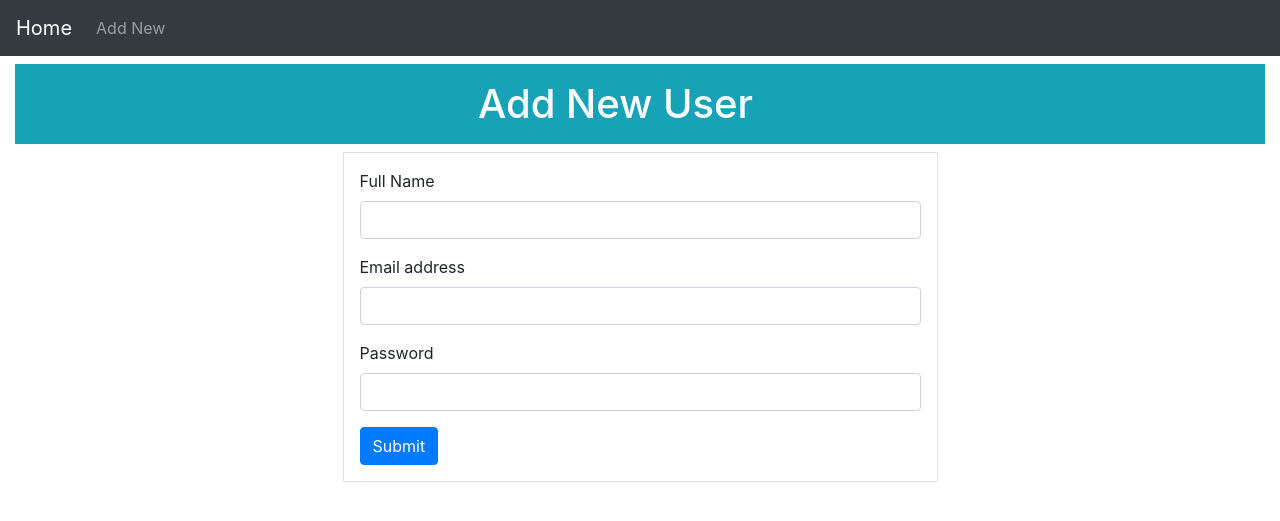
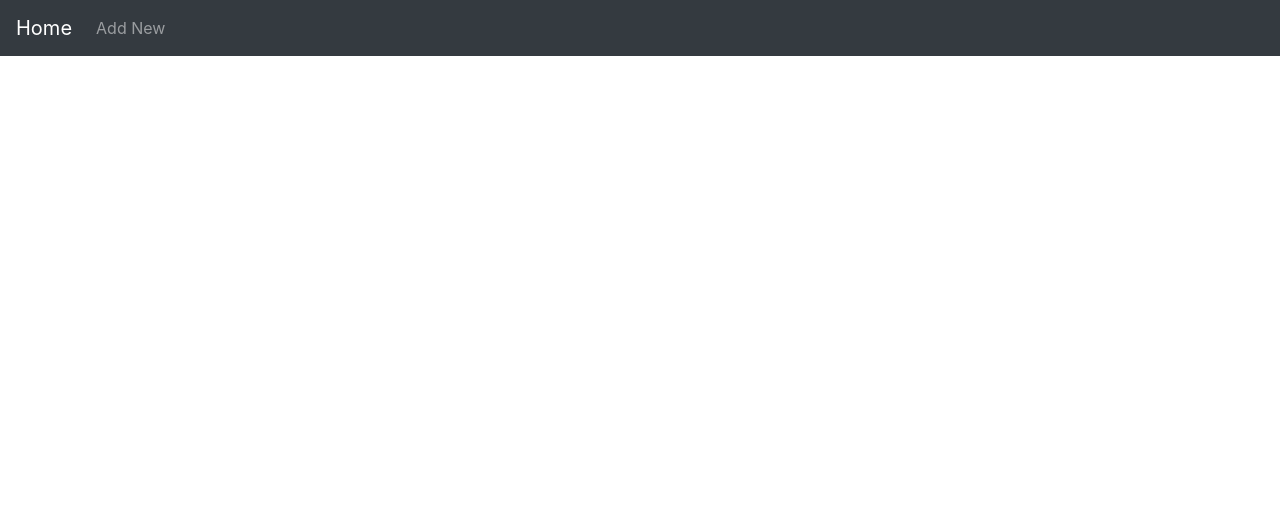
Before and after one commit to MohamedIbrahimAbdulghani/CRUD_PHP, a PHP site: page /add.php in a window 1280 px wide. Shown: the top 521 px of the page. Run offline with PHP 8.4, Linux system fonts and the light colour scheme.

Commit message:
testing any thing

```diff
--- a/add.php
+++ b/add.php
@@ -30,35 +30,6 @@
     endif;
 
 ?>
-<h1 class="text-center col-12 bg-info py-3 text-white my-2 alert-dismissible fade show" role="alert">Add New User</h1>
-    <?php if($error_message): ?>
-        <h5 class="alert alert-danger text-center"><?php echo $error_message ?>
-        <button type="button" class="btn-close" data-bs-dismiss="alert" aria-label="Close"></button></h5>
-    <?php endif; ?>
-
-    <?php if($success_message): ?>
-        <h5 class="alert alert-success text-center"><?php echo $success_message ?>
-        <button type="button" class="btn-close" data-bs-dismiss="alert" aria-label="Close"></button></h5>
-    <?php endif; ?>
-
-    <div class="col-md-6 offset-md-3">
-        <form class="my-2 p-3 border" action="<?php echo $_SERVER["PHP_SELF"] ?>" method="POST">
-            <div class="form-group">
-                <label for="exampleInputName1">Full Name</label>
-                <input type="text" name="name" class="form-control" id="exampleInputName1" >
-            </div>
-            <div class="form-group">
-                <label for="exampleInputName1">Email address</label>
-                <input type="text" name="email" class="form-control" id="exampleInputEmail1" aria-describedby="emailHelp">
-            </div>
-            <div class="form-group">
-                <label for="exampleInputPassword1">Password</label>
-                <input type="password" name="password" class="form-control" id="exampleInputPassword1">
-            </div>
-
-            <button type="submit" class="btn btn-primary" name="submit">Submit</button>
-        </form>
-    </div>
 
 
     <?php require_once "include/footer.php"; ?>
```
